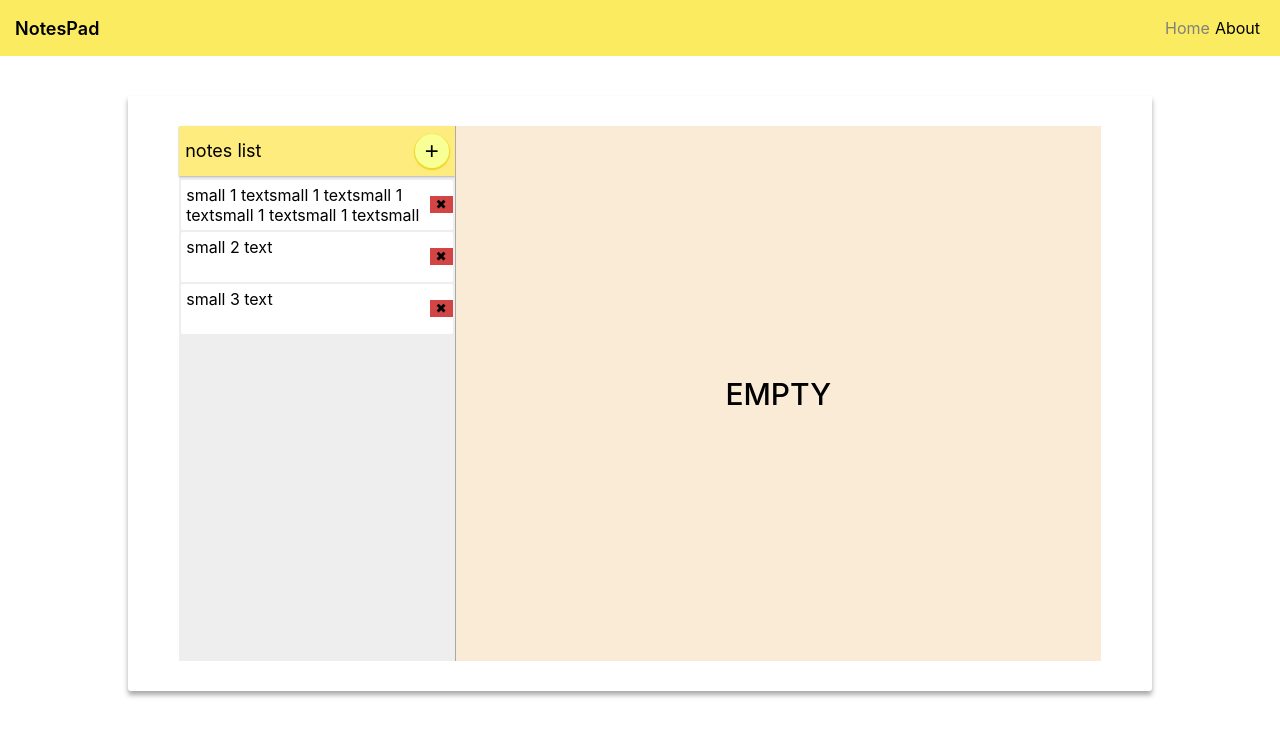
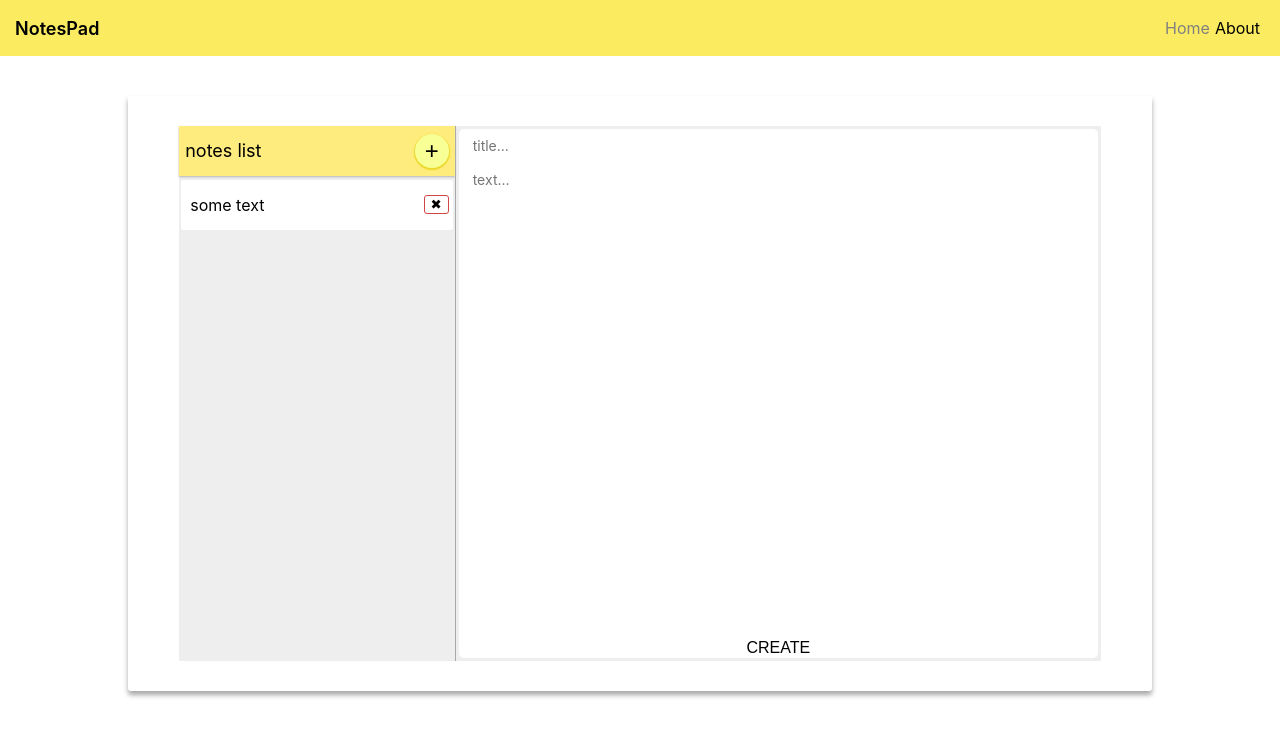
Before and after one commit to IvanMalinovskii/first-training-app-on-react.js, a React (Create React App) app: page / in a window 1280 px wide. Shown: the top 736 px of the page. Built offline with nearby package versions, Linux system fonts and the light colour scheme.

Commit message:
+notes context;creation template

```diff
--- a/src/react-components/main-components/notes-page/NoteCreation.js
+++ b/src/react-components/main-components/notes-page/NoteCreation.js
@@ -4,9 +4,10 @@ const NoteCreation = () => {
     const [value, setValue] = useState('');
 
     return (
-        <form className='note-creation'>
-            <input className='note-creation__input' type='text' value={value} onChange={(e) => setValue(e.target.value)} />
-            <textarea className='note-creation__area'></textarea>
+        <form className='note-creation' onSubmit={(e) => e.preventDefault()}>
+            <input placeholder='title...' name='title' className='note-creation__input' type='text' value={value} onChange={(e) => setValue(e.target.value)} />
+            <textarea placeholder='text...' name='note' className='note-creation__area'></textarea>
+            <button className='note-creation__button'>create</button>
         </form>
     );
 };
--- a/src/react-components/main-components/notes-page/NotesArea.js
+++ b/src/react-components/main-components/notes-page/NotesArea.js
@@ -1,13 +1,11 @@
-import React, {useContext} from 'react';
-// import notepageContext from '../notepageContext/notepageContext.js';
-import NoteCreation from './NoteCreation.js';
+import React from 'react';
+import EmptyNote from './EmptyNote';
 
 const NotesArea = ({component}) => {
-    // const {fragment} = useContext(notepageContext);
+    const renderComponent = component ? component : <EmptyNote />;
     return (
         <div className='notes__area'>
-            {/* <NoteCreation /> */}
-            {component}
+            {renderComponent}
         </div>
     );
 };
--- a/src/react-components/main-components/notes-page/NotesPage.js
+++ b/src/react-components/main-components/notes-page/NotesPage.js
@@ -1,23 +1,23 @@
 import React, { useState } from 'react';
-import SmallNote from './SmallNote.js';
 import './notes-page.css';
 import NotesPanel from './NotesPanel.js';
 import NotesArea from './NotesArea.js';
 import EmptyNote from './EmptyNote.js';
-// import NotepageState from '../notepageContext/NotepageState.js';
+import NotesState from '../notesState/NotesState';
+import NoteCreation from './NoteCreation';
 
-
-const DB_URL = 'https://notes-react-training.firebaseio.com/';
+//const DB_URL = 'https://notes-react-training.firebaseio.com/';
 
 const NotesPage = () => {
-    const [component, setComponent] = useState(<EmptyNote/>)
-
+    const [component, setComponent] = useState(<NoteCreation/>)
 
     return (
-      <div className='notes-page'>
-          <NotesPanel />
+      <NotesState>
+          <div className='notes-page'>
+          <NotesPanel setter={setComponent} />
           <NotesArea component={component} />
-      </div>
+        </div>
+      </NotesState>
     )
 };
 
--- a/src/react-components/main-components/notes-page/NotesPanel.js
+++ b/src/react-components/main-components/notes-page/NotesPanel.js
@@ -1,23 +1,24 @@
 import React, {useContext} from 'react';
-import NotesPage from './NotesPage';
+import NoteCreation from './NoteCreation.js';
 import './notes-page.css';
 import SmallNote from './SmallNote.js';
-// import notepageContext from '../notepageContext/notepageContext.js';
+import NotesContext from '../notesState/NotesContext';
 
-const NotesPanel = () => {
-    // const {clear, create} = useContext(notepageContext);
+const NotesPanel = ({setter}) => {
+    const {notes, removeNote} = useContext(NotesContext);
 
+    const createButtonHandler = () => {
+        setter(<NoteCreation />);
+    };
 
     return(
         <div className="panel">
             <div className="panel__header">
                 <h2 className='panel__title'>notes list</h2>
-                <button className='panel__button'>+</button>
+                <button className='panel__button' onClick={createButtonHandler}>+</button>
             </div>
             <div className='notes__smalls'>
-                <SmallNote classList={['notes__note']} text="small 1 textsmall 1 textsmall 1 textsmall 1 textsmall 1 textsmall 1 textsmall 1 textsmall 1 textsmall 1 textsmall 1 textsmall 1 textsmall 1 textsmall 1 textsmall 1 textsmall 1 textsmall 1 textsmall 1 textsmall 1 textsmall 1 textsmall 1 text" />
-                <SmallNote classList={['notes__note']} text="small 2 text" />
-                <SmallNote classList={['notes__note']} text="small 3 text" />
+                {notes.map(note => <SmallNote removeNote={removeNote} id={note.key} classList={['notes__note']} {...note} setter={setter}/>)}
             </div>
         </div>
     );
--- a/src/react-components/main-components/notes-page/SmallNote.js
+++ b/src/react-components/main-components/notes-page/SmallNote.js
@@ -1,13 +1,32 @@
-import React from 'react';
+import React, {useEffect, useState} from 'react';
 import './notes-page.css';
 
 const SmallNote = (props) => {
+
+    const [isTarget, setTarget] = useState(false);
+
+    const onClickHandler = () => {
+        props.setter(<div>{props.text}</div>);
+        setTarget(true);
+    }
+
+    const deleteListener = (e) => {
+        e.stopPropagation();
+        props.removeNote(props.id);
+    }
+
+    useEffect(() => {
+        return () => {
+            if (isTarget) props.setter(null);
+        }
+    }, [isTarget]);
+
     return (
-        <div className={`note ${props.classList.join(' ')}`}>
+        <div onClick={onClickHandler} className={`note ${props.classList.join(' ')}`}>
             <div className="note__text-container">
                 <p className='note__text'>{props.text}</p>
             </div>
-            <button className='note__button'>&#10006;</button>
+            <button className='note__button' onClick={deleteListener}>&#10006;</button>
         </div>
     );
 };
--- a/src/react-components/main-components/notes-page/notes-page.css
+++ b/src/react-components/main-components/notes-page/notes-page.css
@@ -5,6 +5,7 @@
     display: flex;
 }
 .panel {
+    min-width: 30%;
     flex-basis: 30%;
     border-right: 1px solid rgb(168, 168, 168);
 }
@@ -59,7 +60,9 @@
     border-radius: 2px;
     display: flex;
     justify-content: space-between;
+    align-items: center;
     background-color: rgb(255, 255, 255);
+    padding: 0px 4px;
 }
 .note:hover {
     background-color: rgb(254, 255, 224);
@@ -70,6 +73,7 @@
     padding: 5px 5px;
 }
 .note__text {
+    line-height: 1em;
     margin: 0;
     height: 100%;
     /* background-color: blueviolet; */
@@ -78,13 +82,18 @@
 .note__button {
     cursor: pointer;
     outline: none;
-    border: none;
+    border: 1.5px solid rgb(211, 68, 68);
     align-self: center;
+    background-color: #fff;
+    border-radius: 3px;
+}
+.note__button:hover {
+    color: white;
     background-color: rgb(211, 68, 68);
 }
 .notes__area {
     flex: 1 1 auto;
-    background-color: antiquewhite;
+    /* background-color: antiquewhite; */
 }
 .note-creation {
     display: flex;
@@ -125,3 +134,37 @@
     margin: 0;
     text-transform: uppercase;
 }
+.note-creation {
+    padding: 3px 3px;
+}
+.note-creation__input {
+    font-family: -apple-system, BlinkMacSystemFont, 'Segoe UI', 'Roboto', 'Oxygen',
+    'Ubuntu', 'Cantarell', 'Fira Sans', 'Droid Sans', 'Helvetica Neue',
+    sans-serif;
+    font-size: 14px;
+    padding: .6em 1em;
+    border: none;
+    outline: none;
+    border-radius: 5px 5px 0 0;
+    position: relative;
+}
+.note-creation__area {
+    font-family: -apple-system, BlinkMacSystemFont, 'Segoe UI', 'Roboto', 'Oxygen',
+    'Ubuntu', 'Cantarell', 'Fira Sans', 'Droid Sans', 'Helvetica Neue',
+    sans-serif;
+    font-size: 14px;
+    border: none;
+    padding: .6em 1em;
+}
+.note-creation__button {
+    cursor: pointer;
+    text-transform: uppercase;
+    font-size: 16px;
+    border: none;
+    outline: none;
+    background-color: #fff;
+    border-radius: 0 0 5px 5px;
+}
+.note-creation__button:hover {
+    color: rgb(173, 173, 173);
+}
--- /dev/null
+++ b/src/react-components/main-components/notesState/NotesContext.js
@@ -0,0 +1,5 @@
+import {createContext} from 'react';
+
+const NotesContext = createContext();
+
+export default NotesContext;
--- /dev/null
+++ b/src/react-components/main-components/notesState/NotesState.js
@@ -0,0 +1,32 @@
+import React, {useReducer} from 'react';
+import NotesContext from './NotesContext.js';
+import notesReducer from './notesReducer.js';
+
+const NotesState = ({children}) => {
+    const [state, dispatcher] = useReducer(notesReducer, {
+        notes: [
+            {
+                title: 'title',
+                text: 'some text',
+                key: 1
+            }
+        ]
+    });
+
+    const removeNote = (key) => {
+        dispatcher({
+            type: 'DELETE_NOTE',
+            payload: {
+                key
+            }
+        });
+    }
+
+    return (
+        <NotesContext.Provider value={{notes: state.notes, removeNote}}>
+            {children}
+        </NotesContext.Provider>
+    );
+};
+
+export default NotesState;
--- /dev/null
+++ b/src/react-components/main-components/notesState/notesReducer.js
@@ -0,0 +1,11 @@
+import React from 'react';
+
+
+
+export default function notesReducer(state, action) {
+    switch(action.type) {
+        case 'ADD_NOTE': return {notes: [...state.notes, action.payload]};
+        case 'DELETE_NOTE': return {notes: state.notes.filter(note => note.key != action.payload.key)};
+        default: return state;
+    }
+};
```
